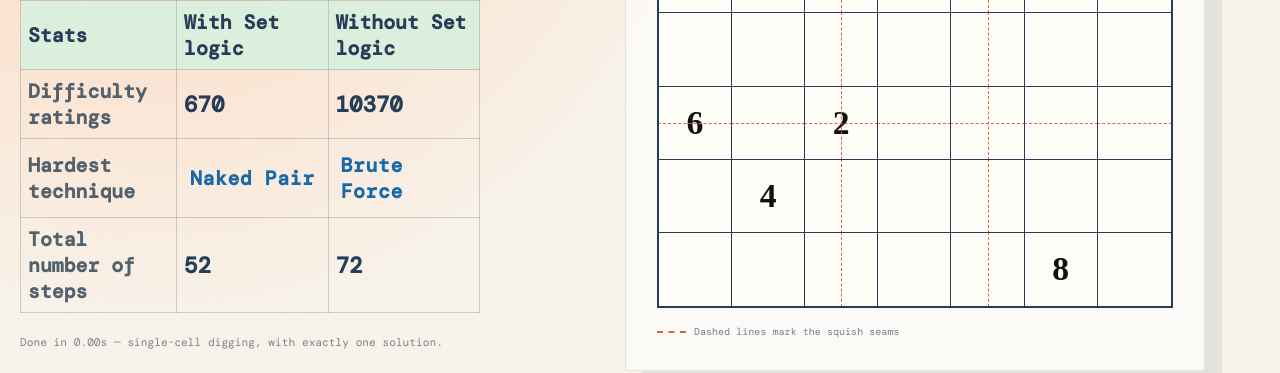
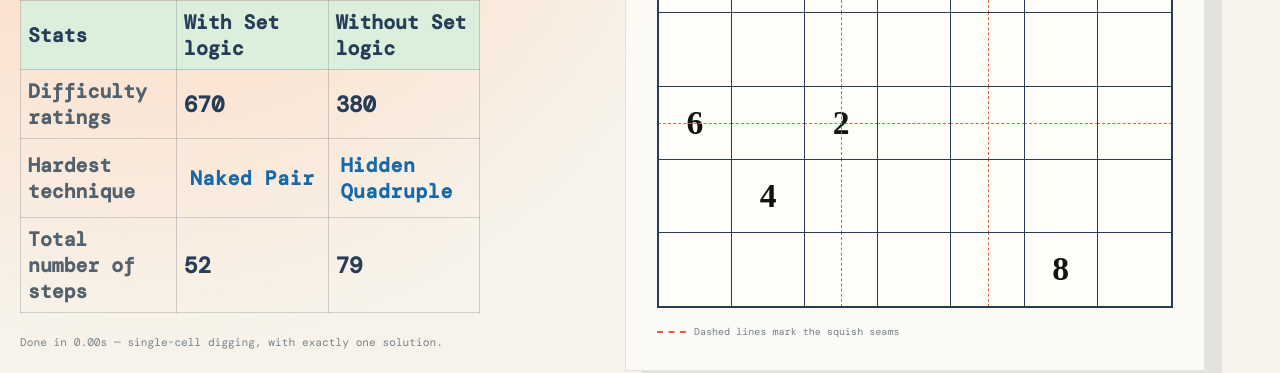
Before and after one commit to nahiphog/SquishdokuMaker, a website built with Vite: page index.html in a window 1280 px wide. Shown: the part 440-813 px from the top of the page. Built offline with nearby package versions, Linux system fonts and the light colour scheme.

Commit message:
quad in solutions

```diff
--- /dev/null
+++ b/simulation-subset/index.html
@@ -0,0 +1,3 @@
+<!doctype html><html lang="en"><head><meta charset="UTF-8" /><meta name="viewport" content="width=device-width, initial-scale=1.0" /><title>Simulation subset — Squishdoku</title></head><body>
+<nav class="site-nav" aria-label="Main navigation"><details class="nav-menu"><summary>Pages</summary><div><a href="../">Generate</a><a href="../custom-build/">Custom build</a><a href="../verify/">Verify</a><a href="../simulation/">Simulation</a><a href="../simulation-pattern/">Simulation pattern</a><a href="../simlation-steps/">Simulation Difficulty</a><a href="../simulation-steps/">Simulation steps</a><a class="active" href="../simulation-subset/">Simulation subset</a><a href="../techniques/">Techniques</a></div></details></nav>
+<main class="simulation-shell"><section class="simulation-intro"><p class="eyebrow">Grid laboratory</p><h1>Simulation subset</h1><p class="simulation-lede">Display uniquely dug puzzles rated below 10,000 that use a Naked or Hidden Quadruple.</p><div class="simulation-controls"><label>Total number of trials<select id="subset-trials"><option value="1">1</option><option value="10">10</option><option value="100">100</option><option value="1000">1,000</option><option value="10000">10,000</option><option value="100000" selected>100,000</option></select></label></div><div class="simulation-actions"><button id="subset-run">Run simulation</button><button id="subset-stop" class="secondary-button" disabled>Stop</button></div><p id="subset-status" class="status" aria-live="polite">Choose a trial count, then run the simulation.</p></section><section class="results-panel"><div class="results-heading"><div><p class="eyebrow">Live result</p><h2>Quadruple subset puzzles</h2></div><p id="subset-summary" class="tally-summary">No matches yet</p></div><div id="subset-grids" class="sample-grids" aria-live="polite"></div></section></main><script type="module" src="/src/simulation-subset.ts"></script></body></html>
--- a/src/walkthrough.ts
+++ b/src/walkthrough.ts
@@ -2,7 +2,7 @@ import './style.css';
 import { respectsSetTuples, setTuples } from './set-tuples';
 
 export type Board = number[][];
-type MoveKind = 'Snyder notation' | 'Naked Single' | 'House Single' | 'Locked Candidates' | 'Naked Pair' | 'Naked Triple' | 'Naked Quadruple' | 'Brute Force';
+type MoveKind = 'Snyder notation' | 'Naked Single' | 'House Single' | 'Locked Candidates' | 'Naked Pair' | 'Naked Triple' | 'Naked Quadruple' | 'Hidden Quadruple' | 'Brute Force';
 type Notes = number[][][];
 type Step = { board: Board; notes: Notes; givens: boolean[][]; removed: Set<string>; affected: Set<string>; placed: [number, number] | null; house?: Set<string>; kind: MoveKind; description: string };
 type HouseSingle = { row: number; col: number; value: number; house: Array<[number, number]> };
@@ -14,6 +14,7 @@ const techniqueDifficulty: Record<MoveKind, number> = {
   'Naked Pair': 50,
   'Naked Triple': 60,
   'Naked Quadruple': 70,
+  'Hidden Quadruple': 80,
   'Brute Force': 10000,
 };
 
@@ -98,6 +99,15 @@ function findNakedSubset(board: Board, notes: Notes, size: 2 | 3 | 4, useSetLogi
   }
   return null;
 }
+function findHiddenQuadruple(board: Board, notes: Notes, useSetLogic: boolean): { cells: Array<[number, number]>; digits: number[]; removed: Set<string>; affected: Set<string> } | null {
+  for (const unit of unitsFor(useSetLogic)) for (const digits of combinations([1, 2, 3, 4, 5, 6, 7, 8, 9], 4)) {
+    const cells = unit.filter(([row, col]) => !board[row][col] && notes[row][col].some((digit) => digits.includes(digit)));
+    if (cells.length !== 4 || !digits.every((digit) => cells.some(([row, col]) => notes[row][col].includes(digit)))) continue;
+    const removed = new Set<string>(); cells.forEach(([row, col]) => notes[row][col].filter((digit) => !digits.includes(digit)).forEach((digit) => removed.add(noteKey(row, col, digit))));
+    if (removed.size) return { cells, digits, removed, affected: new Set(unit.map(([row, col]) => cellKey(row, col))) };
+  }
+  return null;
+}
 function completedBoardIsValid(board: Board, useSetLogic: boolean): boolean {
   for (let row = 0; row < 7; row++) for (let col = 0; col < 7; col++) {
     const value = board[row][col]; if (value < 1 || value > 9) return false;
@@ -116,7 +126,7 @@ function solveSteps(initial: Board, target?: Board, useSetLogic = true): { steps
   const steps: Step[] = [{ board: clone(board), notes, givens, removed: new Set(), affected: new Set(), placed: null, kind: 'Snyder notation', description: 'Step 0: candidate notation is placed in every empty cell.' }];
   const tally = new Map<MoveKind, number>(); let rating = 0;
   while (board.some((row) => row.some((value) => !value))) {
-    const houseSingle = useSetLogic ? findHouseSingle(board, notes) : null; const naked = houseSingle ? null : findNaked(board, notes); const locked = houseSingle || naked ? null : findLockedCandidates(board, notes, useSetLogic); const subset = houseSingle || naked || locked ? null : findNakedSubset(board, notes, 2, useSetLogic) ?? findNakedSubset(board, notes, 3, useSetLogic) ?? findNakedSubset(board, notes, 4, useSetLogic);
+    const houseSingle = useSetLogic ? findHouseSingle(board, notes) : null; const naked = houseSingle ? null : findNaked(board, notes); const locked = houseSingle || naked ? null : findLockedCandidates(board, notes, useSetLogic); const subset = houseSingle || naked || locked ? null : findNakedSubset(board, notes, 2, useSetLogic) ?? findNakedSubset(board, notes, 3, useSetLogic) ?? findNakedSubset(board, notes, 4, useSetLogic); const hiddenQuad = houseSingle || naked || locked || subset ? null : findHiddenQuadruple(board, notes, useSetLogic);
     if (locked) {
       if (!removalsMatchSolution(locked.removed, solution)) return null;
       const nextNotes = cloneNotes(notes); locked.removed.forEach((key) => { const [row, col, digit] = key.split(':').map(Number); nextNotes[row][col] = nextNotes[row][col].filter((candidate) => candidate !== digit); });
@@ -134,6 +144,12 @@ function solveSteps(initial: Board, target?: Board, useSetLogic = true): { steps
       steps.push({ board: clone(board), notes, givens, removed: subset.removed, affected: subset.affected, placed: null, kind, description: `${kind}: ${digits} is locked in ${subsetCells}; ${subset.removed.size} Snyder notation${subset.removed.size === 1 ? ' is' : 's are'} removed in red.` });
       continue;
     }
+    if (hiddenQuad) {
+      if (!removalsMatchSolution(hiddenQuad.removed, solution)) return null;
+      const nextNotes = cloneNotes(notes); hiddenQuad.removed.forEach((key) => { const [row, col, digit] = key.split(':').map(Number); nextNotes[row][col] = nextNotes[row][col].filter((candidate) => candidate !== digit); }); notes = nextNotes;
+      tally.set('Hidden Quadruple', (tally.get('Hidden Quadruple') ?? 0) + 1); const cells = hiddenQuad.cells.map(([row, col]) => position(row, col)).join(', ');
+      steps.push({ board: clone(board), notes, givens, removed: hiddenQuad.removed, affected: hiddenQuad.affected, placed: null, kind: 'Hidden Quadruple', description: `Hidden Quadruple: ${hiddenQuad.digits.join('/')} is confined to ${cells}; ${hiddenQuad.removed.size} Snyder notation${hiddenQuad.removed.size === 1 ? ' is' : 's are'} removed in red.` }); continue;
+    }
     let row: number; let col: number; let value: number; let kind: MoveKind;
     if (houseSingle && houseSingle.value === solution[houseSingle.row][houseSingle.col]) { ({ row, col, value } = houseSingle); kind = 'House Single'; rating += 20; }
     else if (naked && naked[2] === solution[naked[0]][naked[1]]) { [row, col, value] = naked; kind = 'Naked Single'; rating += 10; }
@@ -150,10 +166,10 @@ function solveSteps(initial: Board, target?: Board, useSetLogic = true): { steps
   return { steps, tally, rating };
 }
 export function getWalkthroughRating(puzzle: Board, solution?: Board): number | null { return solveSteps(puzzle, solution, true)?.rating ?? null; }
-export function getWalkthroughProfile(puzzle: Board, solution: Board | undefined, useSetLogic: boolean): { rating: number; hardest: MoveKind; steps: number } | null {
+export function getWalkthroughProfile(puzzle: Board, solution: Board | undefined, useSetLogic: boolean): { rating: number; hardest: MoveKind; steps: number; techniques: MoveKind[] } | null {
   const walk = solveSteps(puzzle, solution, useSetLogic); if (!walk) return null;
   const techniques = [...new Set(walk.steps.map((step) => step.kind))].sort((left, right) => techniqueDifficulty[left] - techniqueDifficulty[right]);
-  return { rating: walk.rating, hardest: techniques[techniques.length - 1], steps: walk.steps.length - 1 };
+  return { rating: walk.rating, hardest: techniques[techniques.length - 1], steps: walk.steps.length - 1, techniques };
 }
 function renderBoard(step: Step): HTMLElement {
   const grid = document.createElement('div'); grid.className = 'grid walkthrough-grid';
--- a/vite.config.ts
+++ b/vite.config.ts
@@ -13,6 +13,7 @@ export default defineConfig({
         simulationPattern: resolve(__dirname, 'simulation-pattern/index.html'),
         simlationSteps: resolve(__dirname, 'simlation-steps/index.html'),
         simulationSteps: resolve(__dirname, 'simulation-steps/index.html'),
+        simulationSubset: resolve(__dirname, 'simulation-subset/index.html'),
         techniques: resolve(__dirname, 'techniques/index.html'),
       },
     },
```
Also changed, not shown: src/simulation-subset.ts (added, +4 -0 lines), techniques/index.html (+1 -0 lines), dist/assets/customBuild-BtWvxikd.js (deleted), dist/assets/customBuild-C1_Pjff-.js (added), dist/assets/generate-CKVDIa1c.js (added), dist/assets/generate-cxhG4JL1.js (deleted), dist/assets/simlationSteps-BDrf2eAd.js (added), dist/assets/simlationSteps-CAPw4ljq.js (deleted), dist/assets/simulationSteps-BZ65U7Rc.js (added), dist/assets/simulationSteps-CTYGSgT1.js (deleted), dist/assets/simulationSubset-BANM-9E5.js (added), dist/assets/verify-CR0RJ9_N.js (deleted), dist/assets/verify-D04wRB_1.js (added), dist/assets/walkthrough-BTheQRSh.js (deleted), 8 more files.
